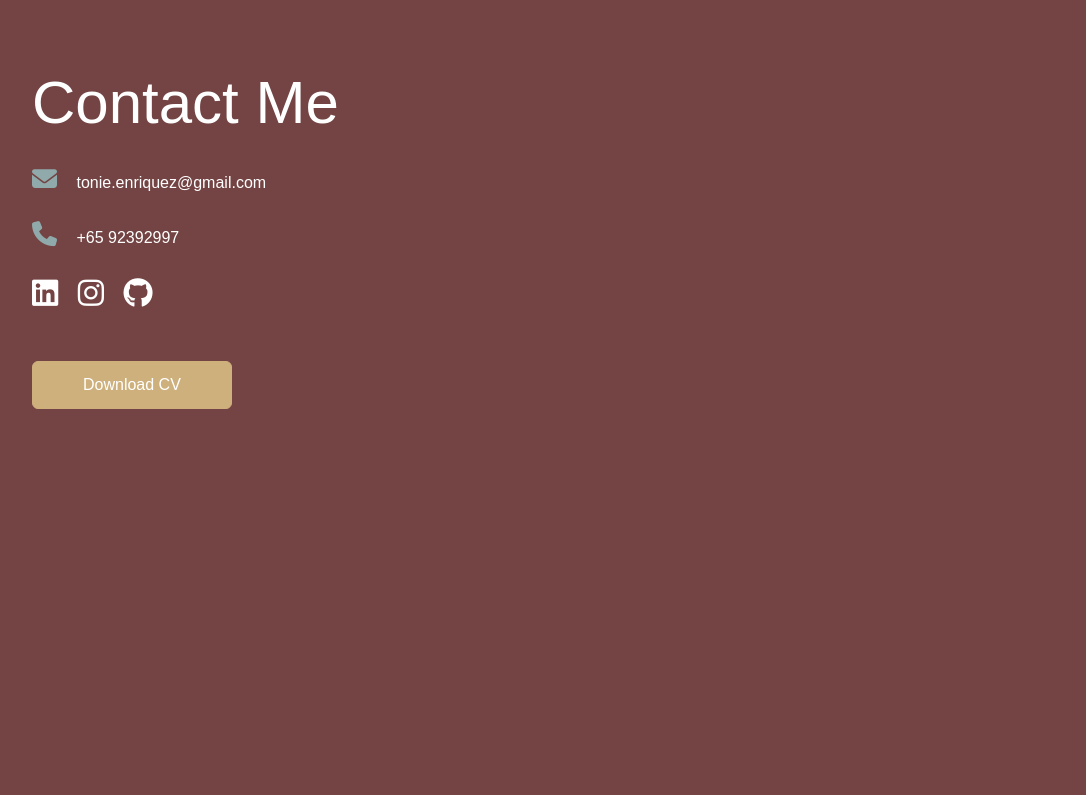
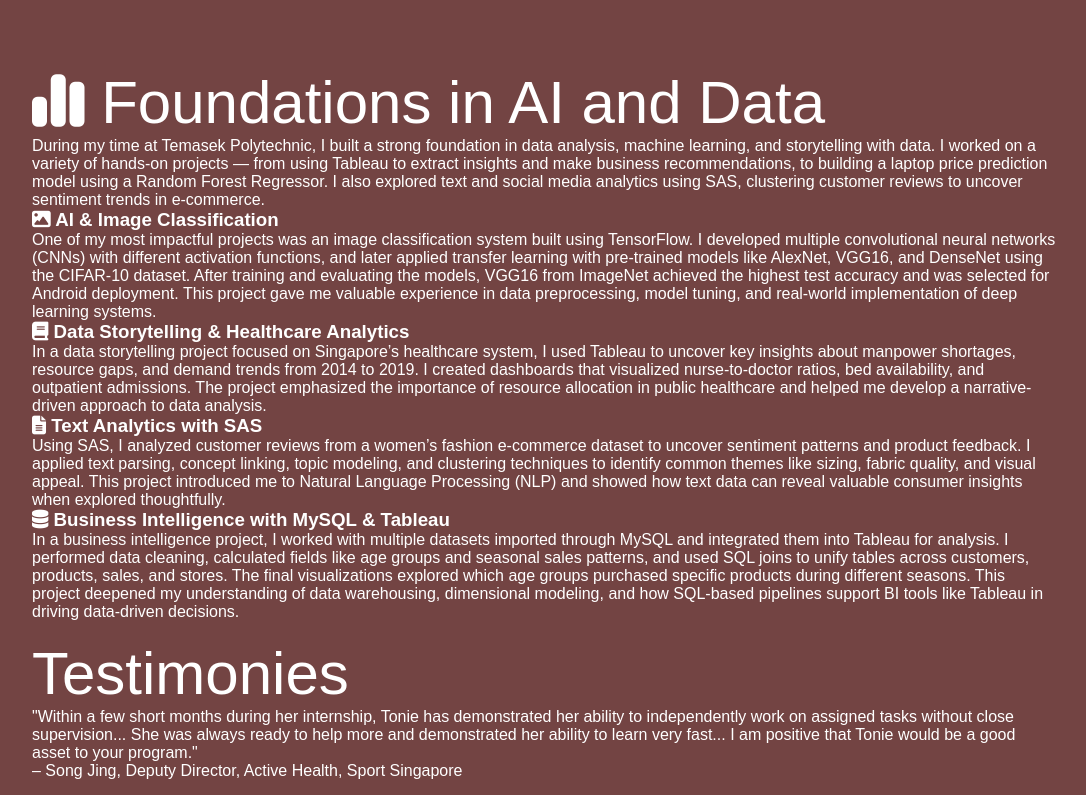
Before and after one commit to ToniEnriquez/Toni-s-Website, a plain HTML site: page index.html in a window 1280 px wide. Shown: the part 4160-4955 px from the top of the page, without its empty margins (96-1182 px from the left). Before the commit the page ends 4628 px from the top, so only its background shows below. Drawn offline with Linux system fonts and the light colour scheme.

Commit message:
Update index.html

```diff
--- a/index.html
+++ b/index.html
@@ -169,6 +169,58 @@
         </div>
     </div>
 
+    <!-- Testimony and Foundation Section in here -->
+
+    <div id="paragraph">
+        <div class="container card-layout">
+            <h1 class="sub-title"><i class="fa-solid fa-chart-simple"></i> Foundations in AI and Data</h1>
+            <p class="intro-paragraph">
+            During my time at Temasek Polytechnic, I built a strong foundation in data analysis, machine learning, and storytelling with data. I worked on a variety of hands-on projects — from using Tableau to extract insights and make business recommendations, to building a laptop price prediction model using a Random Forest Regressor. I also explored text and social media analytics using SAS, clustering customer reviews to uncover sentiment trends in e-commerce.
+            </p>
+            <div class="card">
+                <h3><i class="fa-solid fa-image"></i>  AI & Image Classification</h3>
+                <p>
+                One of my most impactful projects was an image classification system built using TensorFlow. I developed multiple convolutional neural networks (CNNs) with different activation functions, and later applied transfer learning with pre-trained models like AlexNet, VGG16, and DenseNet using the CIFAR-10 dataset. After training and evaluating the models, VGG16 from ImageNet achieved the highest test accuracy and was selected for Android deployment. This project gave me valuable experience in data preprocessing, model tuning, and real-world implementation of deep learning systems.
+                </p>
+            </div>
+            <div class="card">
+                <h3><i class="fa-solid fa-book"></i>  Data Storytelling & Healthcare Analytics</h3>
+                <p>
+                In a data storytelling project focused on Singapore’s healthcare system, I used Tableau to uncover key insights about manpower shortages, resource gaps, and demand trends from 2014 to 2019. I created dashboards that visualized nurse-to-doctor ratios, bed availability, and outpatient admissions. The project emphasized the importance of resource allocation in public healthcare and helped me develop a narrative-driven approach to data analysis.
+                </p>
+            </div>
+
+            <div class="card">
+                <h3><i class="fa-solid fa-file-lines"></i> Text Analytics with SAS</h3>
+                <p>
+                Using SAS, I analyzed customer reviews from a women’s fashion e-commerce dataset to uncover sentiment patterns and product feedback. I applied text parsing, concept linking, topic modeling, and clustering techniques to identify common themes like sizing, fabric quality, and visual appeal. This project introduced me to Natural Language Processing (NLP) and showed how text data can reveal valuable consumer insights when explored thoughtfully.
+                </p>
+            </div>
+            <div class="card">
+                <h3><i class="fa-solid fa-database"></i> Business Intelligence with MySQL & Tableau</h3>
+                <p>
+                  In a business intelligence project, I worked with multiple datasets imported through MySQL and integrated them into Tableau for analysis. I performed data cleaning, calculated fields like age groups and seasonal sales patterns, and used SQL joins to unify tables across customers, products, sales, and stores. The final visualizations explored which age groups purchased specific products during different seasons. This project deepened my understanding of data warehousing, dimensional modeling, and how SQL-based pipelines support BI tools like Tableau in driving data-driven decisions.
+                </p>
+            </div>
+
+
+        </div>
+      </div>
+
+
+     <div id="testimony">
+        <div class="container">
+            <h2 class="sub-title">Testimonies</h2>
+            <p>
+                "Within a few short months during her internship, Tonie has demonstrated her ability to independently work on assigned tasks without close supervision...
+                She was always ready to help more and demonstrated her ability to learn very fast... I am positive that Tonie would be a good asset to your program."
+            </p>
+            <footer>
+            – Song Jing, Deputy Director, Active Health, Sport Singapore
+            </footer>
+        </div>
+     </div>
+
     <!-- Contact Me Section in here -->
     <div class="contact">
         <div class="container">
```
